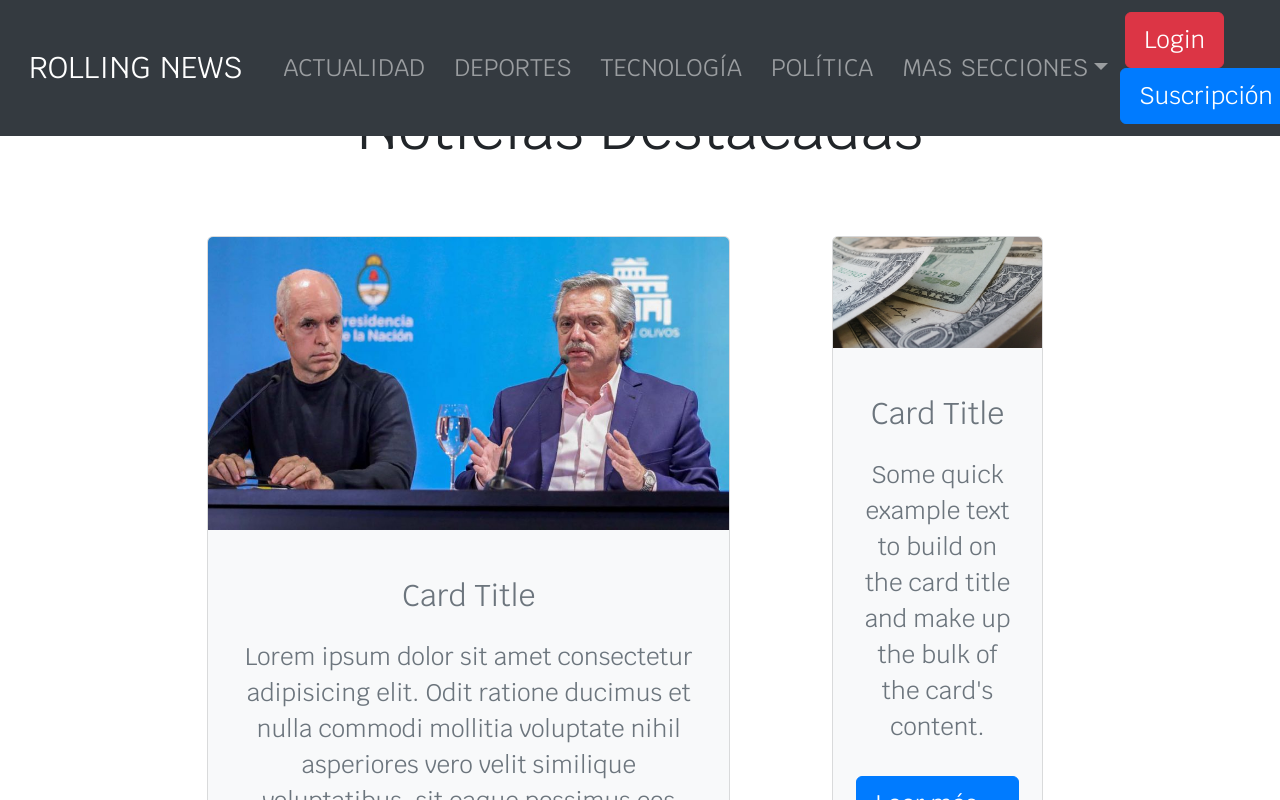
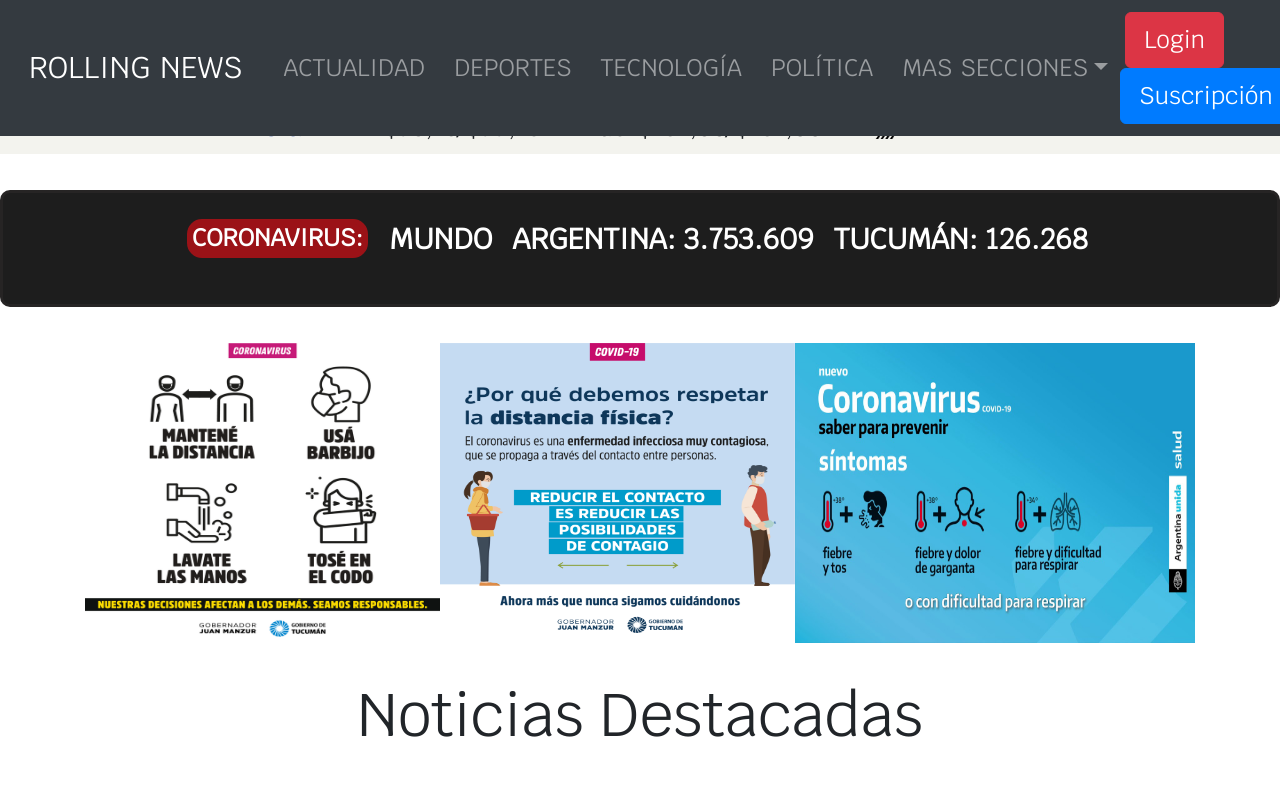
Before and after one commit to elnegrochoque/frontRollingNews, a React (Create React App) app: page / in a window 1280 px wide. Shown: the top 800 px of the page. Built offline with nearby package versions, Linux system fonts and the light colour scheme; data requests are answered from the project's data file.

Commit message:
se agrego banner covid

```diff
--- a/src/components/common/PropagandaCovid.js
+++ b/src/components/common/PropagandaCovid.js
@@ -32,7 +32,7 @@ const PropagandaCovid = () => {
     </div>
 
       <div className="covid-stats  d-flex justify-content-center align-items-center mt-4 pt-2">
-        <h4 className="mr-4 ">Coronavirus:</h4>
+        <h4 className="mr-4 titulo-covid">Coronavirus:</h4>
 
         <ul className="row place-list mt-2">
           <a href="" className="text-decoration-none">
--- a/src/components/paginaPrincipal/PaginaPrincipal.js
+++ b/src/components/paginaPrincipal/PaginaPrincipal.js
@@ -33,6 +33,7 @@ const PaginaPrincipal = (props) => {
 
   return (
     <>
+    <PropagandaCovid></PropagandaCovid>
       <Destacado id="#destacado"/>
 
       <CadaCategoria categoria="actualidad" noticias={tresActualidad}></CadaCategoria>
```
